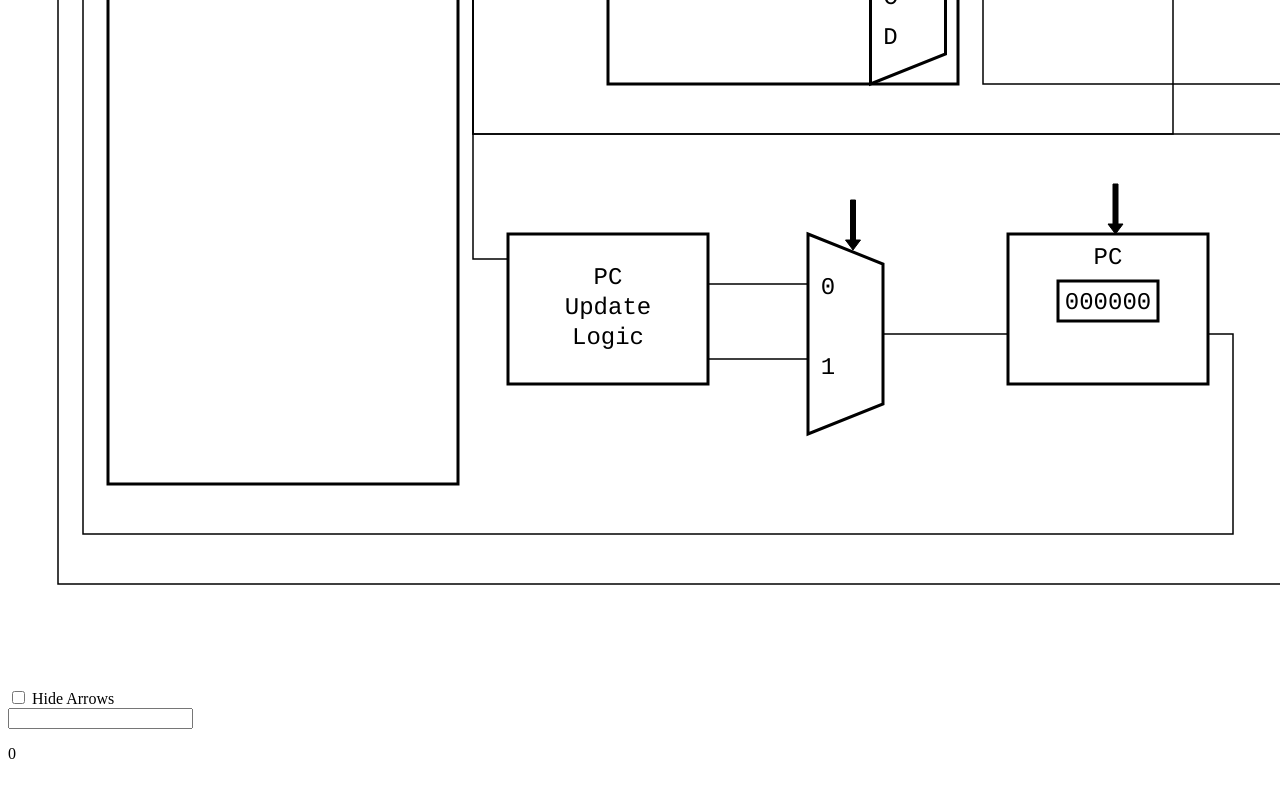
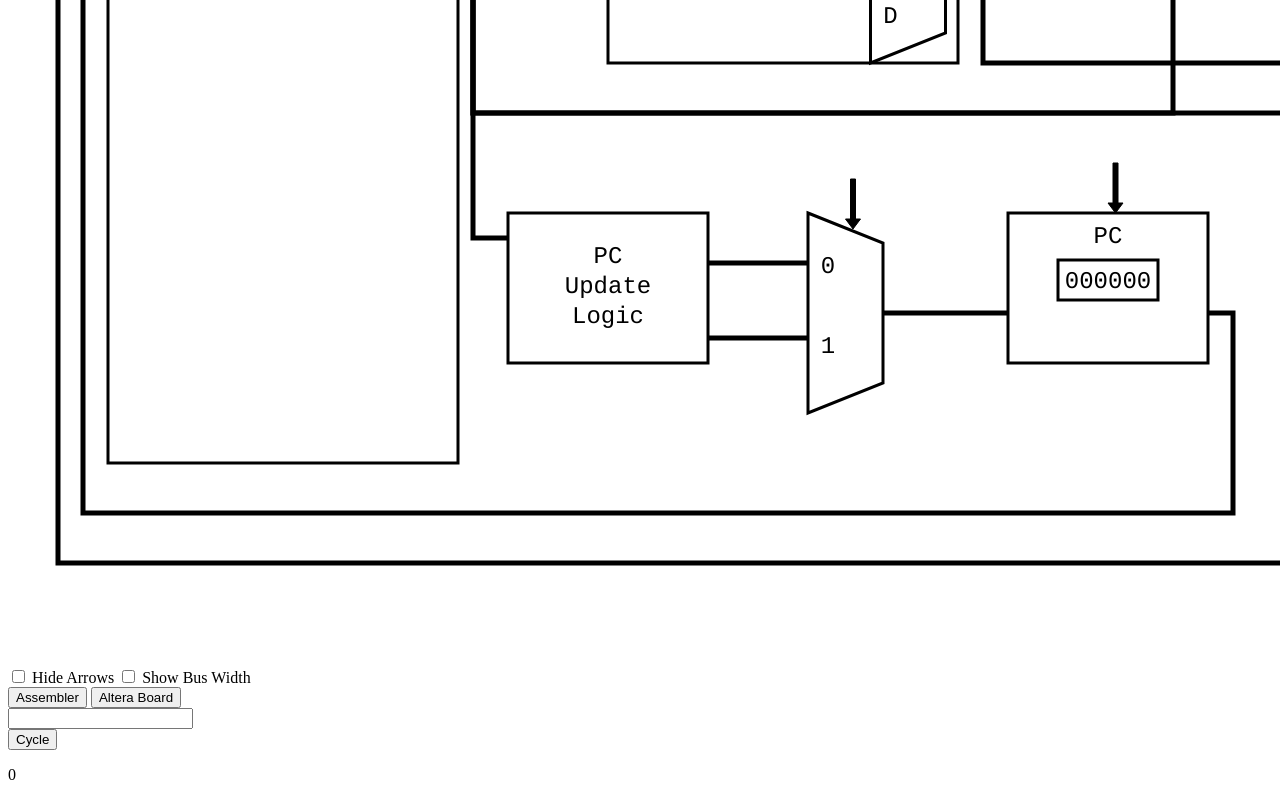
Before and after one commit to marcanio/Assembler-CPU_Visualizer, a website: page i281/src/index.html in a window 1280 px wide. Shown: the part 1017-1817 px from the top of the page. Before the commit the page ends 1796 px from the top, so only its background shows below. Drawn offline with Linux system fonts and the light colour scheme.

Commit message:
fixed loading menu

```diff
--- a/i281/src/constants.js
+++ b/i281/src/constants.js
@@ -59,7 +59,7 @@ export const ALU_RESULT_WIRE = [0, 0, MUX1_OFFSET[0] - (ALU_OFFSET[0] + ALU_POLY
 export const IMEM_DECODER_WIRE = [0, 0, OPCODE_DECODER_OFFSET[0] - (CODE_MEM_OFFSET[0] + CODE_MEM_WIDTH), 0];
 export const OPCODE_DECODER_CONTROL_WIRE = [0, 0, CONTROL_OFFSET[0] - (OPCODE_DECODER_OFFSET[0] + OPCODE_DECODER_POLYGON[2]), 0];
 export const ALU_FLAGS_WIRE = ["M", ALU_OFFSET[0] + ALU_POLYGON[2], ALU_OFFSET[1] + 100, "l", 100, 0, 0, -100 , "L", FLAGS_OFFSET[0], FLAGS_OFFSET[1] + FLAGS_HIEGHT/2 ];
-export const FLAGS_CONTROL_WIRE = ["M", FLAGS_OFFSET[0] + FLAGS_POLYGON[2], FLAGS_OFFSET[1] + FLAGS_POLYGON[2]/2, "l", 25, 0, 0, -200 , -600, 0, 0, -150, 125, 0 ];
+export const FLAGS_CONTROL_WIRE = ["M", FLAGS_OFFSET[0] + FLAGS_POLYGON[2], FLAGS_OFFSET[1] + FLAGS_HIEGHT/2, "l", 25, 0, 0, -200 , -600, 0, 0, -150, 125, 0 ];
 export const MUX_IMEM_WIRE = ["M", MUX1_OFFSET[0] + MUX_POLYGON[2]+ 400, MUX1_OFFSET[1] + 100, "l", 0, -(MUX1_OFFSET[1] + 100) , -(MUX1_OFFSET[0] + 350 + MUX_WIDTH), 0, 0, 200, 50, 0 ];
 export const MUX_REG_FILE_WIRE = ["M", MUX3_OFFSET[0] + MUX_POLYGON[2], MUX3_OFFSET[1] + 100, "l", 25, 0, 0, -(MUX3_OFFSET[1] - REGISTER_FILE_OFFSET[1] + 250) , -(MUX3_OFFSET[0] - REGISTER_FILE_OFFSET[0] + 50 + MUX_WIDTH), 0, 0, 200, 25, 0 ];
 export const MUX2_DMEM_WIRE = ["M", MUX2_OFFSET[0] + MUX_POLYGON[2], MUX2_OFFSET[1] + 100, "l", (DATA_MEM_OFFSET[0] - MUX2_OFFSET[0] - MUX_WIDTH), 0];
@@ -133,7 +133,7 @@ export const MUX_D_TEXT = "D";
 
 
 export const BLOCK_STYLE = {"fill":"none", "stroke":"black", "stroke-width":"3px"};
-export const WIRE_STYLE = {"stroke":"black", "stroke-width":"1.5px", "fill":"none"};
+export const WIRE_STYLE = {"stroke":"black", "stroke-width":"5px", "fill":"none"};
 export const ARROW_STYLE = {"fill":"black", "stroke":"black", "stroke-width":"1px"};
 export const TEXT_STYLE = "font-family: Courier; font-size: 24px; text-anchor:middle;fill:black; ";
 export const BLUE_TEXT_STYLE = "font-family: Courier; font-size: 24px; text-anchor:middle;fill:blue; ";
--- a/i281/src/index.html
+++ b/i281/src/index.html
@@ -13,16 +13,28 @@ http-equiv="X-UA-Compatible" content="ie=edge" X-Content-Type-Options="nosniff"/
 </head>
   <body >
     <h1>i281 CPU</h1>
-<button onclick="test()">Cycle</button>
 
     <svg id="canvas" height="1600" width="3000">
     </svg>
+    <!-- Menu -->
+    <br>
     <input type="checkbox" id="show_arrows">
-    <label for="show_arrows"> Hide Arrows</label><br>
+    <label for="show_arrows"> Hide Arrows</label>
+    <input type="checkbox" id="show_bus_info">
+    <label for="show_bus_info"> Show Bus Width</label>
+    <br>
+    <button id="goto_assembler" onclick="location.href='./ImportFile.html'">Assembler</button>
+    <button id="goto_altera_board">Altera Board</button>
+    <br>
 
     <input type="text" id="instruction">
     <label type="text" id="result"></label>
-    <p id="counter">0</p>
+    <br>
+    <div>
+      <button onclick="test()">Cycle</button>
+      <p id="counter">0</p>
+    </div>
+
     <script src="./load.js" type="module"></script>
 
     <script>
```
